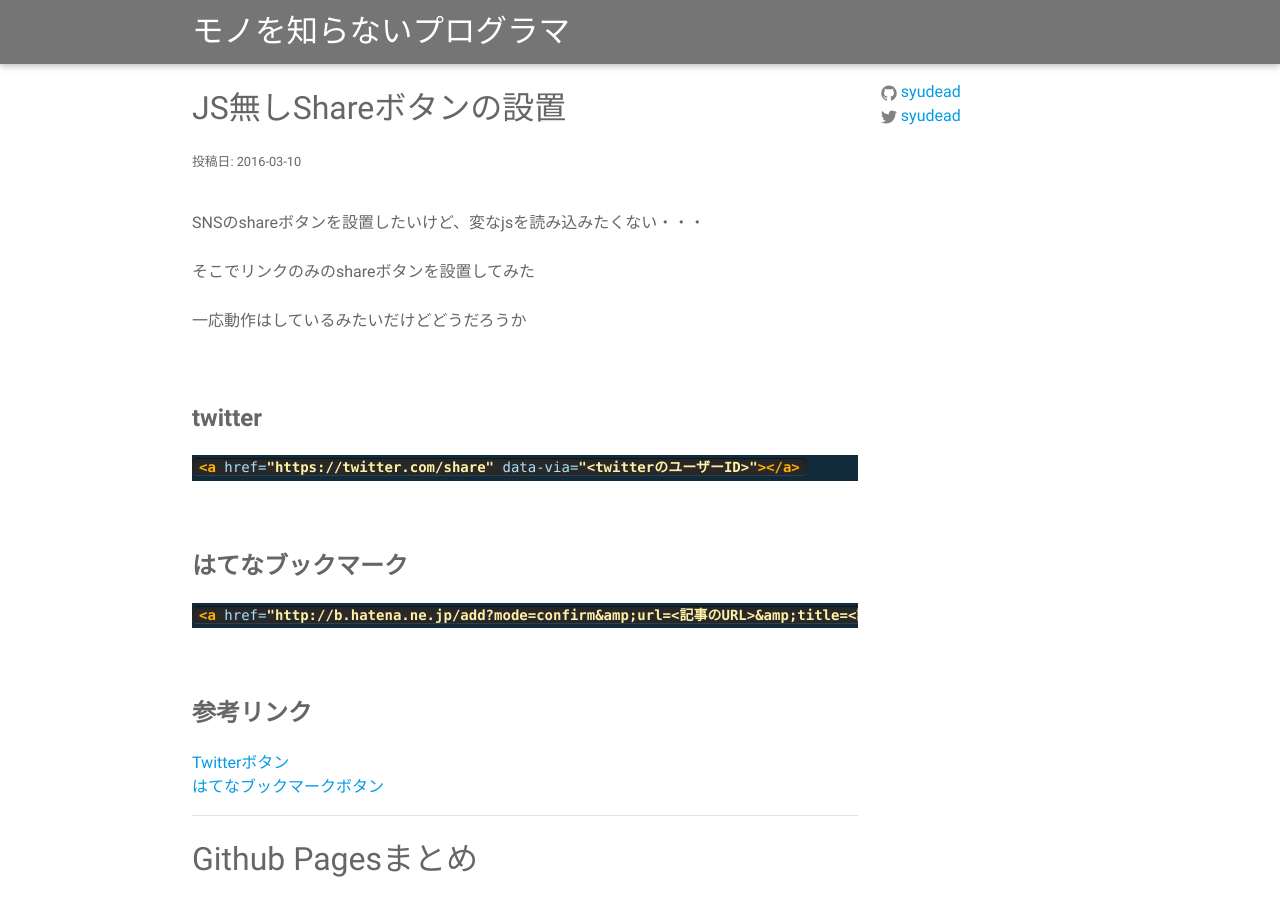
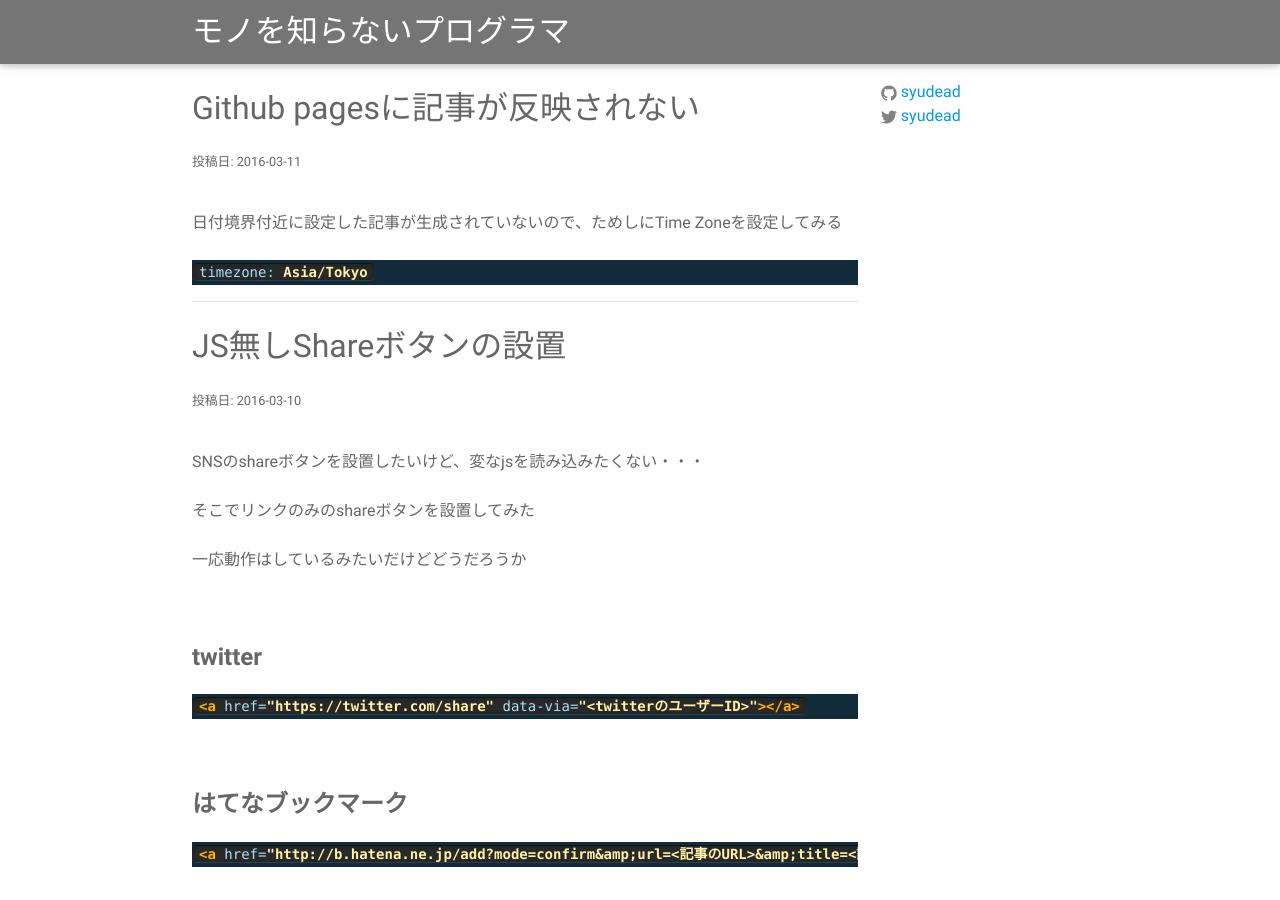
Before and after one commit to syudead/syudead.github.io, a Jekyll site: the page built from index.html, in a window 1280 px wide and 900 px high. Built offline with Jekyll 4.4.1, drawn with Linux system fonts in a browser that asks for light colours.

Commit message:
2016-03-11-github-pages-jekyll-timezone

````diff
--- a/_config.yml
+++ b/_config.yml
@@ -2,3 +2,4 @@
 server: true
 markdown: kramdown
 url: "http://rainyflow.net"
+timezone: Asia/Tokyo
--- /dev/null
+++ b/_posts/2016-03-11-github-pages-jekyll-timezone.md
@@ -0,0 +1,10 @@
+---
+layout: post
+title: Github pagesに記事が反映されない
+---
+
+日付境界付近に設定した記事が生成されていないので、ためしにTime Zoneを設定してみる
+
+```yaml
+timezone: Asia/Tokyo
+```
````
